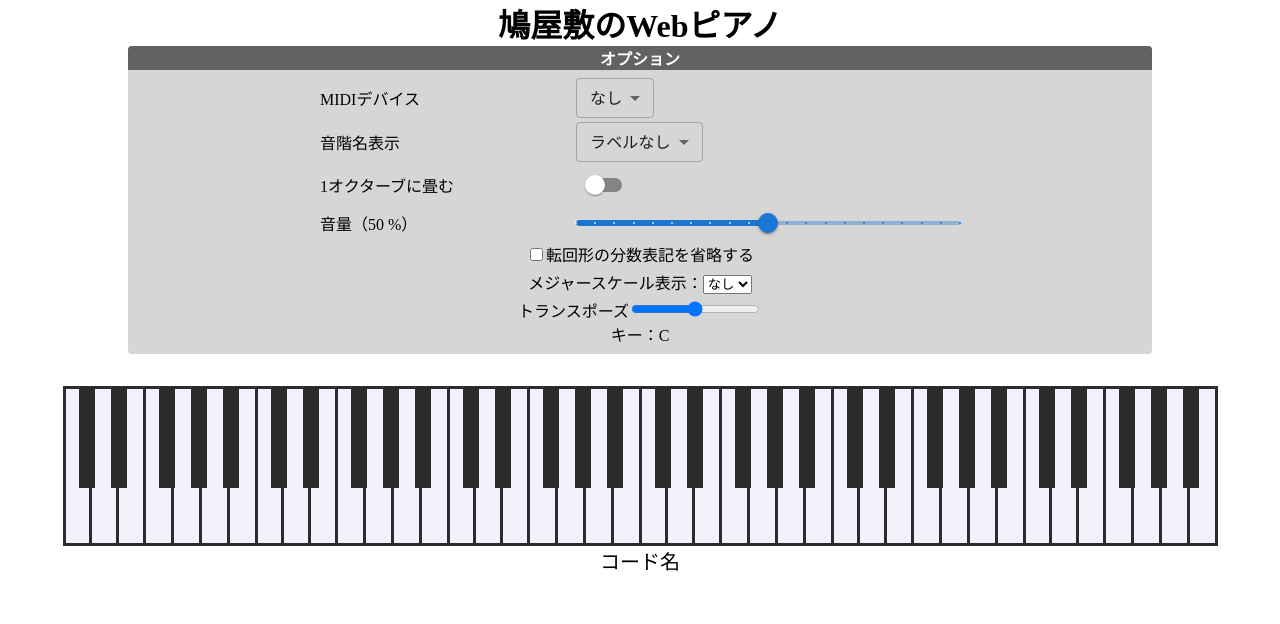
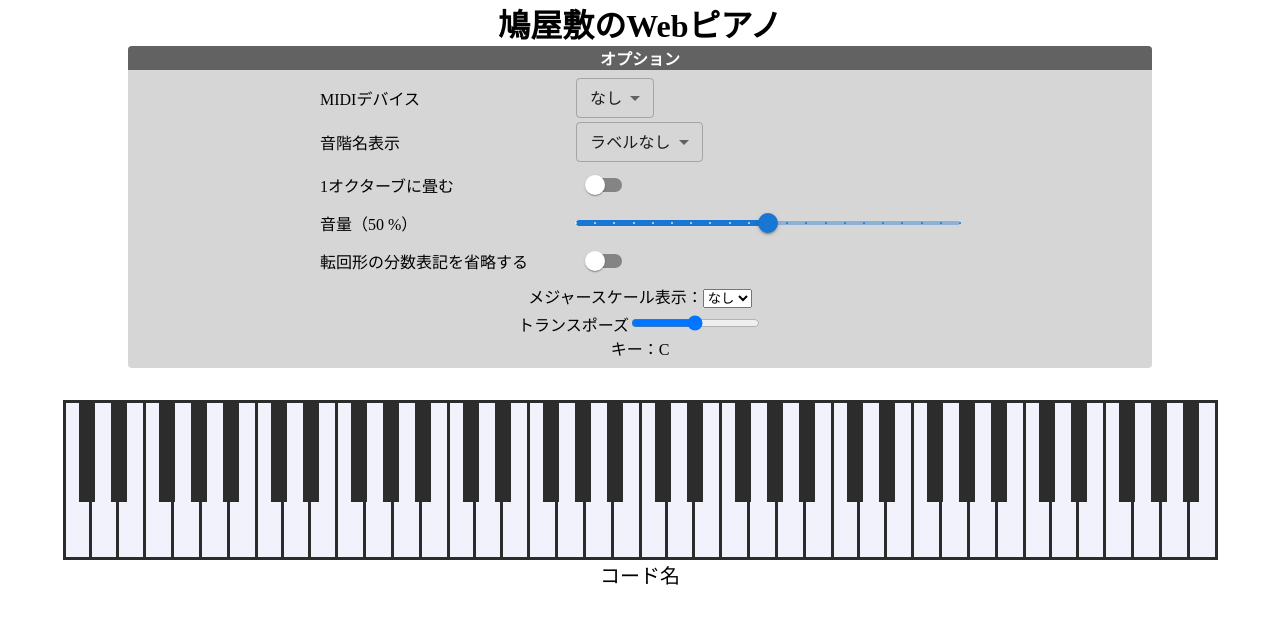
Before and after one commit to PigeonsHouse/midi-music-classroom, a React (Vite) app: page / in a window 1280 px wide. Both pictures are taken after a click on the heading "オプション". Shown: the top 624 px of the page. Built offline with nearby package versions, Linux system fonts and the light colour scheme.

Commit message:
update: 転回形省略のUIアップデート

```diff
--- a/src/components/HideInversion/HideInversion.tsx
+++ b/src/components/HideInversion/HideInversion.tsx
@@ -1,4 +1,6 @@
 import { useCallback } from "react";
+import Switch from "@mui/material/Switch";
+import { Container, Label, SelectorContainer } from "../OptionCommon";
 
 type HideInversionProps = {
   isHideInversion: boolean;
@@ -17,13 +19,11 @@ export const HideInversion: React.FC<HideInversionProps> = ({
   );
 
   return (
-    <div>
-      <input
-        type="checkbox"
-        checked={isHideInversion}
-        onChange={onSwitchHideFraction}
-      />
-      <label>転回形の分数表記を省略する</label>
-    </div>
+    <Container>
+      <Label>転回形の分数表記を省略する</Label>
+      <SelectorContainer>
+        <Switch checked={isHideInversion} onChange={onSwitchHideFraction} />
+      </SelectorContainer>
+    </Container>
   );
 };
```
